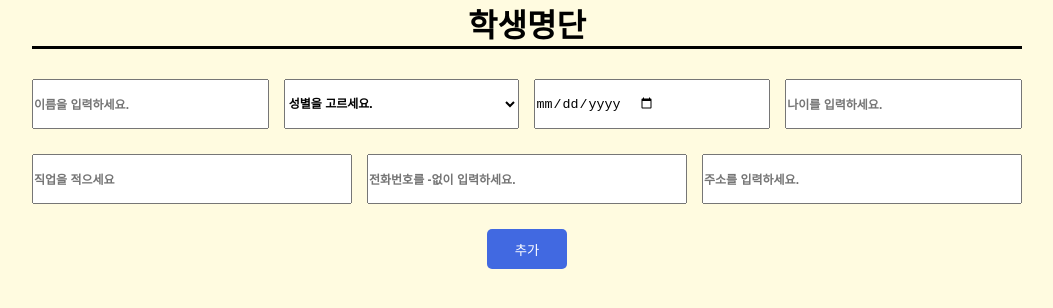
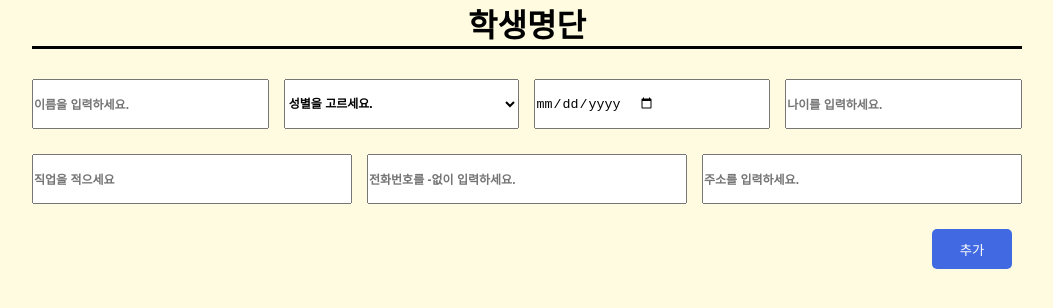
Before and after one commit to tmdtmddl/first-cms, a React (Vite) app: page / in a window 1280 px wide. Shown: the top 308 px of the page, without its empty margins (113-1166 px from the left). Built offline with nearby package versions, Linux system fonts and the light colour scheme.

Commit message:
버튼 위치 수정

```diff
--- a/src/Cmsform.jsx
+++ b/src/Cmsform.jsx
@@ -191,7 +191,7 @@ const CmsForm = ({ payload, cmsEdit, students, setStudents, onCancel }) => {
       </div>
 
       <div id="btns">
-        <button>{cmsEdit ? " 수정" : "추가"}</button>
+        <button id="orBtn">{cmsEdit ? " 수정" : "추가"}</button>
         {cmsEdit && (
           <button id="cancelBtn" type="button" onClick={onCancel}>
             취소
--- a/src/cmsform.css
+++ b/src/cmsform.css
@@ -40,9 +40,6 @@ form button {
   border: none;
   border-radius: 5px;
 }
-form button:hover {
-  background-color: skyblue;
-}
 
 /* @media screen and (max-width: 990px) {
   form {
@@ -60,11 +57,18 @@ form button:hover {
 }
 #cancelBtn:hover {
   background-color: lightcoral;
+  cursor: pointer;
 }
 
 #btns {
-  column-gap: 5px;
+  column-gap: 8px;
   display: flex;
-  justify-content: center;
+  justify-content: end;
   align-items: center;
+  margin-right: 10px;
+  cursor: pointer;
 }
+#orBtn:hover {
+  background-color: skyblue;
+  cursor: pointer;
+}
```
